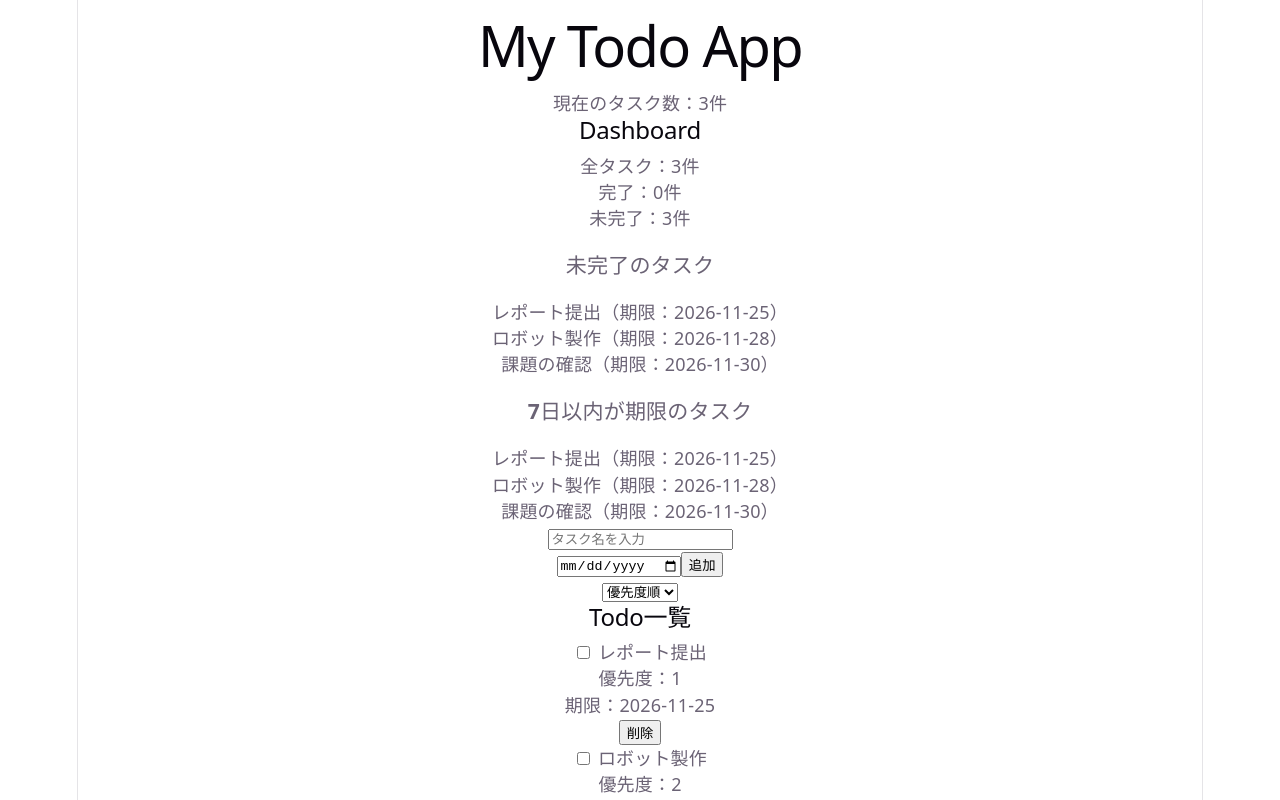
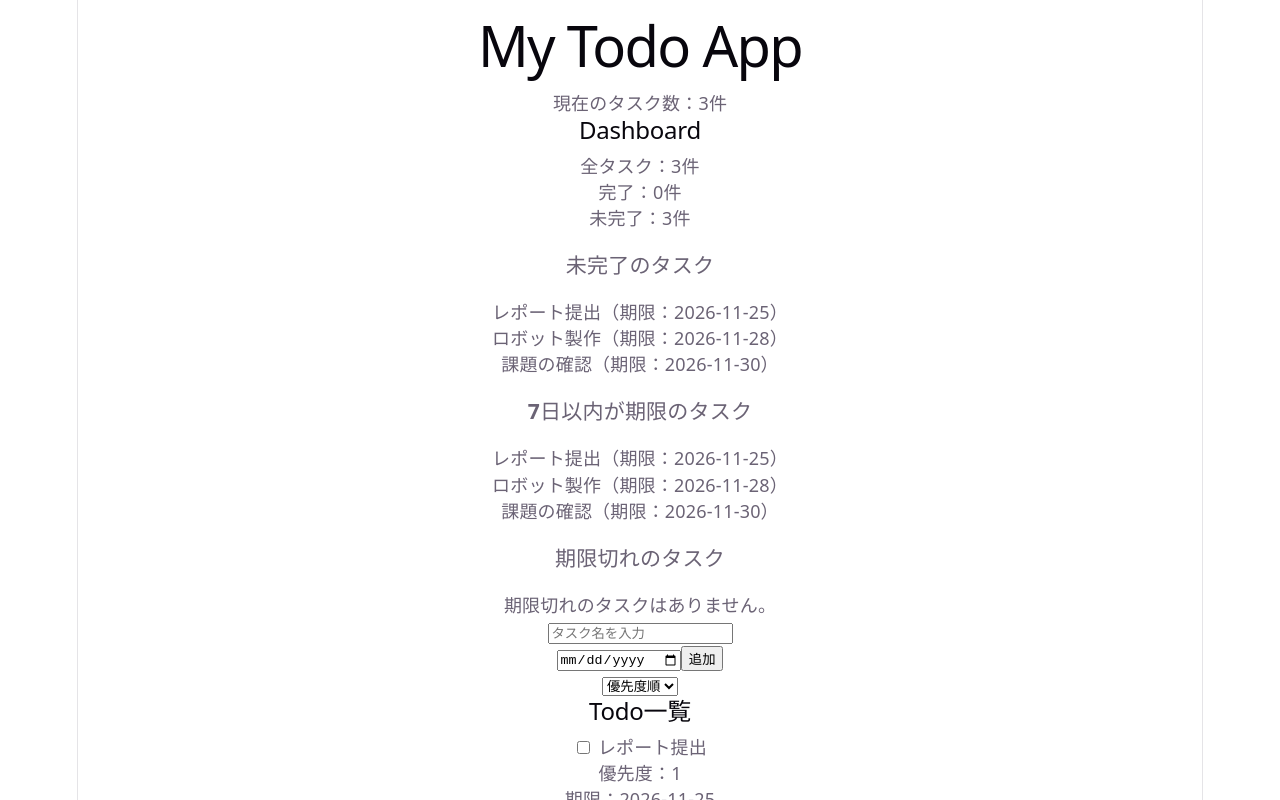
Before and after one commit to zassou-robo/MyToDo_App, a React (Vite) app: page / in a window 1280 px wide. Shown: the top 800 px of the page. Built offline with nearby package versions, Linux system fonts and the light colour scheme.

Commit message:
期限切れを赤字で表示

```diff
--- a/src/Dashboard.tsx
+++ b/src/Dashboard.tsx
@@ -24,10 +24,18 @@ function Dashboard({ todos }: DashboardProps) {
     const nextWeek = new Date(today);
     nextWeek.setDate(nextWeek.getDate() + 7);
     const upcomingTodos = todos.filter(todo => !todo.completed).filter(todo => {
-            const [year, month, day] = todo.deadline.split("-").map(Number);
-            const deadlineDate = new Date(year, month - 1, day);
-            return deadlineDate >= today && deadlineDate <= nextWeek;
-        }).sort((a, b) => a.deadline.localeCompare(b.deadline));
+        const [year, month, day] = todo.deadline.split("-").map(Number);
+        const deadlineDate = new Date(year, month - 1, day);
+        return deadlineDate >= today && deadlineDate <= nextWeek;
+    }).sort((a, b) => a.deadline.localeCompare(b.deadline));
+    const overdueTodos = todos.filter(todo => {
+        if (todo.completed) {
+            return false;
+        }
+        const [year, month, day] = todo.deadline.split("-").map(Number);
+        const deadlineDate = new Date(year, month - 1, day);
+        return deadlineDate < today;
+    });
 
     return (
         <section>
@@ -51,6 +59,13 @@ function Dashboard({ todos }: DashboardProps) {
             ) : (
             <p>7日以内に期限のタスクはありません。</p>
             )}
+            <h3>期限切れのタスク</h3>
+            {overdueTodos.length > 0 ? (
+            overdueTodos.map(todo => (
+                <p key={todo.id} style={{ color: "red" }}> {todo.title}（期限：{todo.deadline}）</p>
+            ))) : (
+                <p>期限切れのタスクはありません。</p>
+            )}
         </section>
     );
 }
```
